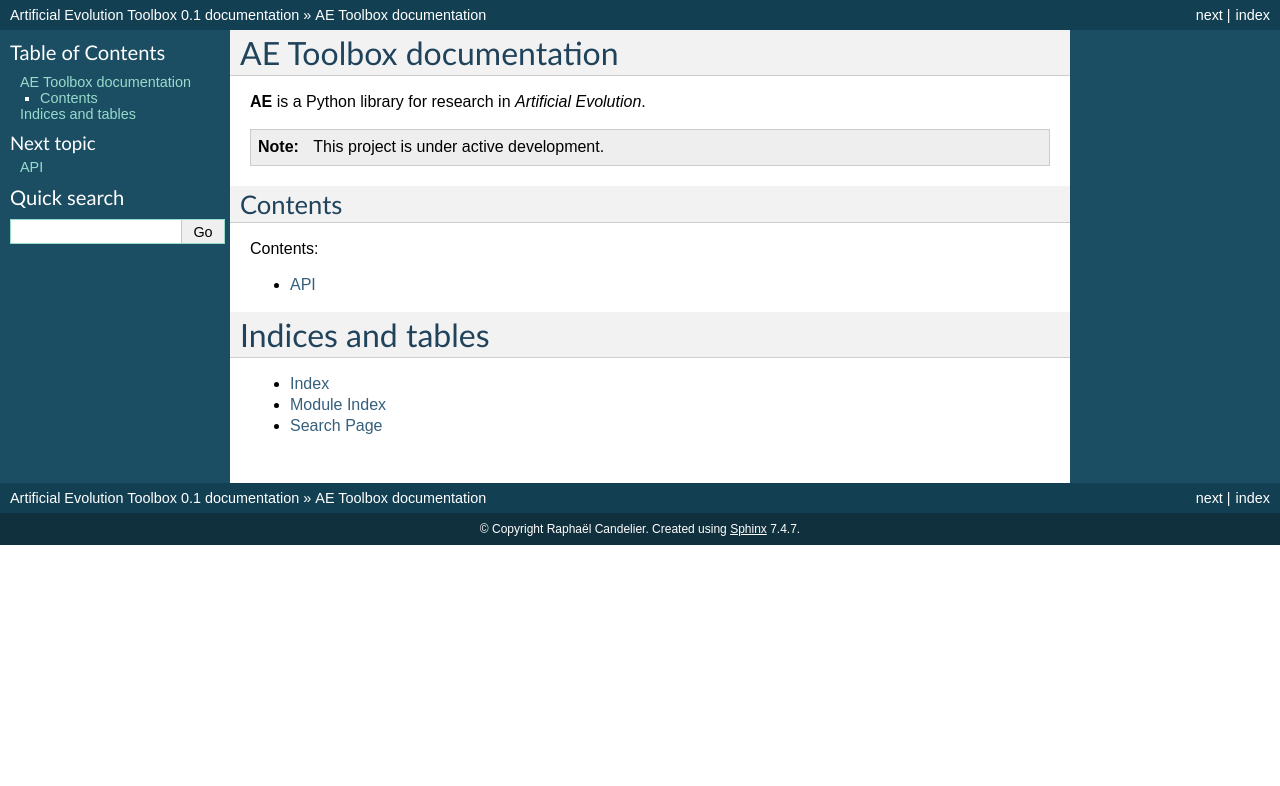
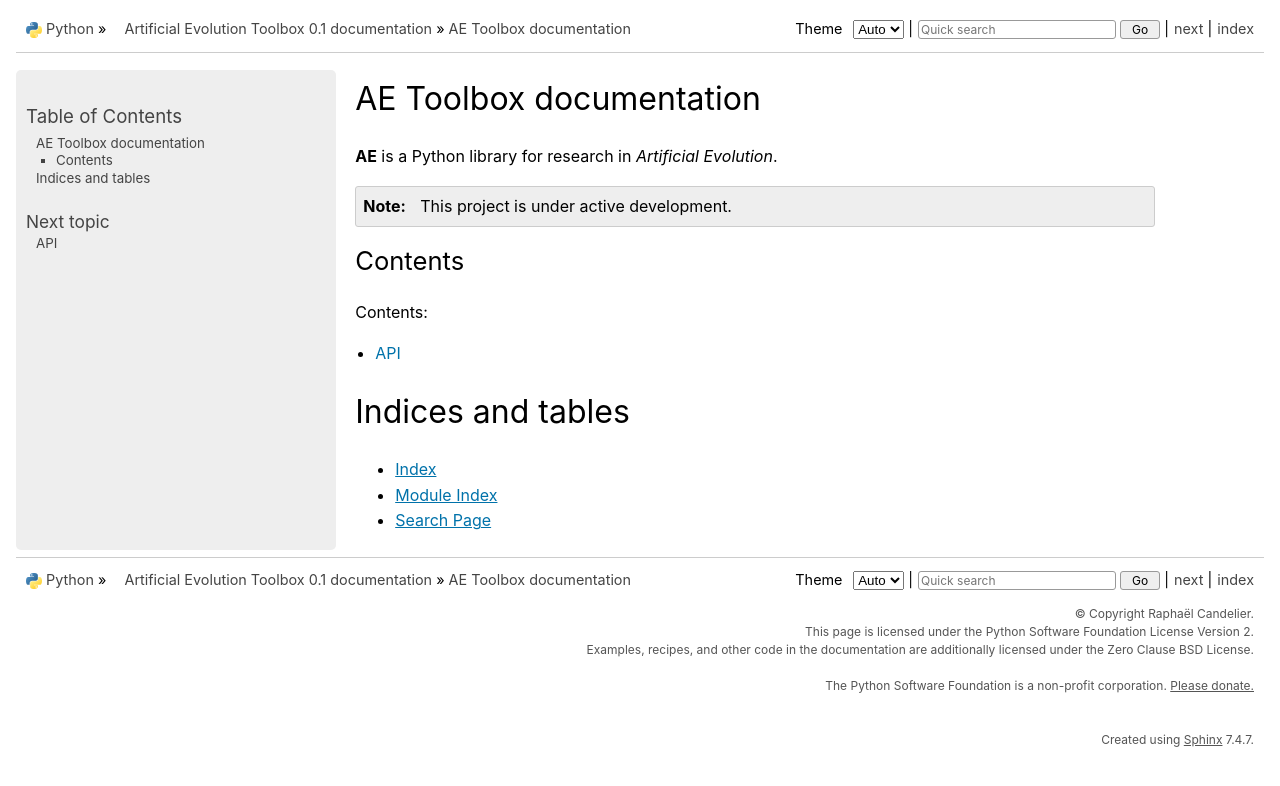
Before and after one commit to CandelierLab/Python, a Sphinx documentation site: the page built from docs/source/index.rst, in a window 1280 px wide. Shown: the top 786 px of the page. Built offline with Sphinx 7.4.7, drawn with Linux system fonts in a browser that asks for light colours.

Commit message:
Switch back to python-docs

```diff
--- a/docs/source/conf.py
+++ b/docs/source/conf.py
@@ -52,7 +52,7 @@ exclude_patterns = []
 # The theme to use for HTML and HTML Help pages.  See the documentation for
 # a list of builtin themes.
 #
-html_theme = 'classic'
+html_theme = 'python_docs_theme'
 
 # Add any paths that contain custom static files (such as style sheets) here,
 # relative to this directory. They are copied after the builtin static files,
```
Also changed, not shown: 11 other files.
